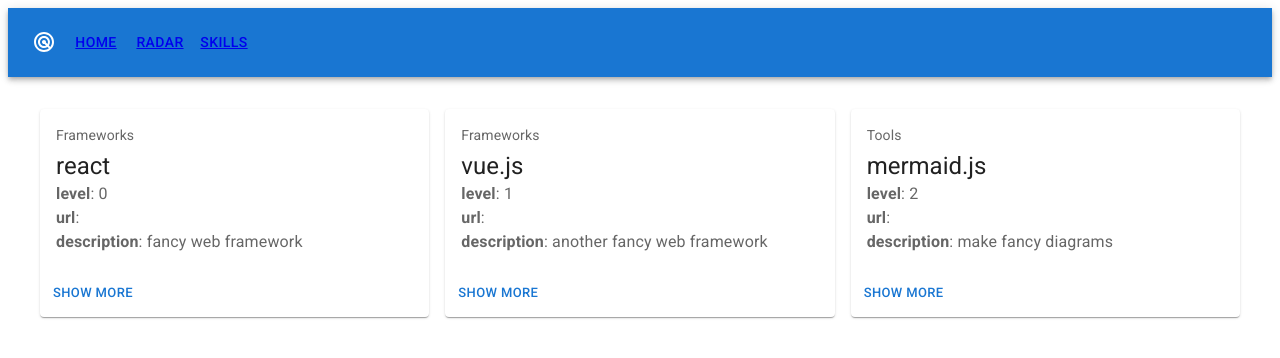
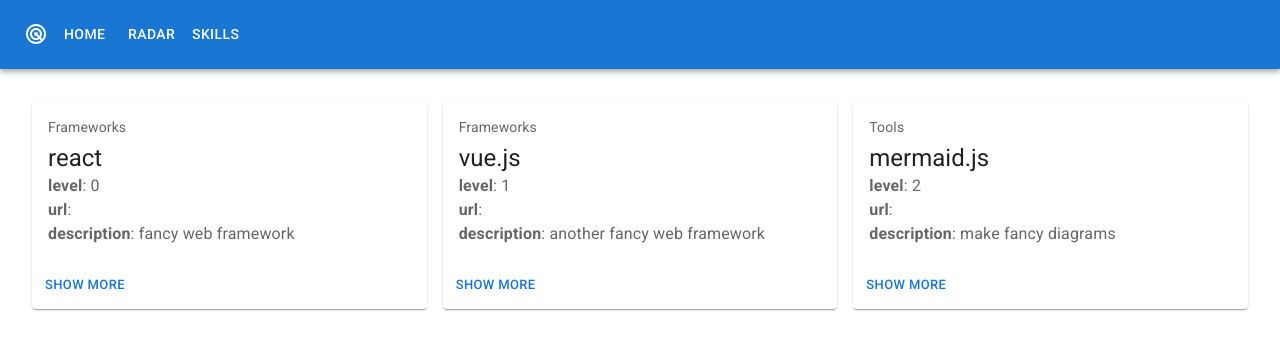
Before and after one commit to devradar/devradargo, a React (Create React App) app: page /#/skills in a window 1280 px wide. Shown: the top 358 px of the page. Built offline with nearby package versions, Linux system fonts and the light colour scheme.

Commit message:
fix styling of appbar

```diff
--- a/src/App.scss
+++ /dev/null
@@ -1,4 +0,0 @@
-.navbar-nav a {
-  margin-left: 1em;
-  // color: white;
-}
--- a/src/App.tsx
+++ b/src/App.tsx
@@ -1,20 +1,25 @@
 import { Outlet } from "react-router-dom";
-import './App.scss'
+import { createTheme, ThemeProvider } from '@mui/material/styles';
+import CssBaseline from '@mui/material/CssBaseline';
 import NavBar from './NavBar'
 import '@fontsource/roboto/300.css';
 import '@fontsource/roboto/400.css';
 import '@fontsource/roboto/500.css';
 import '@fontsource/roboto/700.css';
 
+const defaultTheme = createTheme();
 
 function App() {
   return (
+    <ThemeProvider theme={defaultTheme}>
+      <CssBaseline />
       <div>
         <NavBar />
         <div id="content" style={{ padding: '2em' }}>
           <Outlet />
         </div>
       </div >
+    </ThemeProvider>
   );
 }
 
--- a/src/NavBar.tsx
+++ b/src/NavBar.tsx
@@ -10,7 +10,7 @@
 import Button from '@mui/material/Button';
 import MenuItem from '@mui/material/MenuItem';
 import RadarIcon from '@mui/icons-material/Radar';
-import { NavLink } from "react-router-dom";
+import { Link, NavLink } from "react-router-dom";
 
 const pages = ['/', 'radar', 'skills']
 function pageToTitle(page: string) {
@@ -71,11 +71,9 @@
               sx={{ display: { xs: 'block', md: 'none' } }}
             >
               {pages.map((page) => (
-                <MenuItem key={page} onClick={handleCloseNavMenu}>
+                <MenuItem key={page} onClick={handleCloseNavMenu} component={NavLink} to={page}>
                   <Typography textAlign="center">
-                    <NavLink to={page} className="nav-link" role="button">
-                      {pageToTitle(page)}
-                    </NavLink>
+                    {pageToTitle(page)}
                   </Typography>
                 </MenuItem>
               ))}
@@ -93,8 +91,9 @@
           </Typography>
           <Box sx={{ flexGrow: 1, display: { xs: 'none', md: 'flex' } }}>
             {pages.map((page) => (
-              <Button key={page} onClick={handleCloseNavMenu} sx={{ my: 2, color: 'white', display: 'block' }}>
-                <NavLink to={page} className="nav-link" role="button">{pageToTitle(page)}</NavLink>
+              <Button key={page} onClick={handleCloseNavMenu} sx={{ my: 2, color: 'white', display: 'block' }}
+                component={NavLink} to={page}>
+                {pageToTitle(page)}
               </Button>
             ))}
           </Box>
```
Lines whose indentation alone changed are shown as unchanged.
